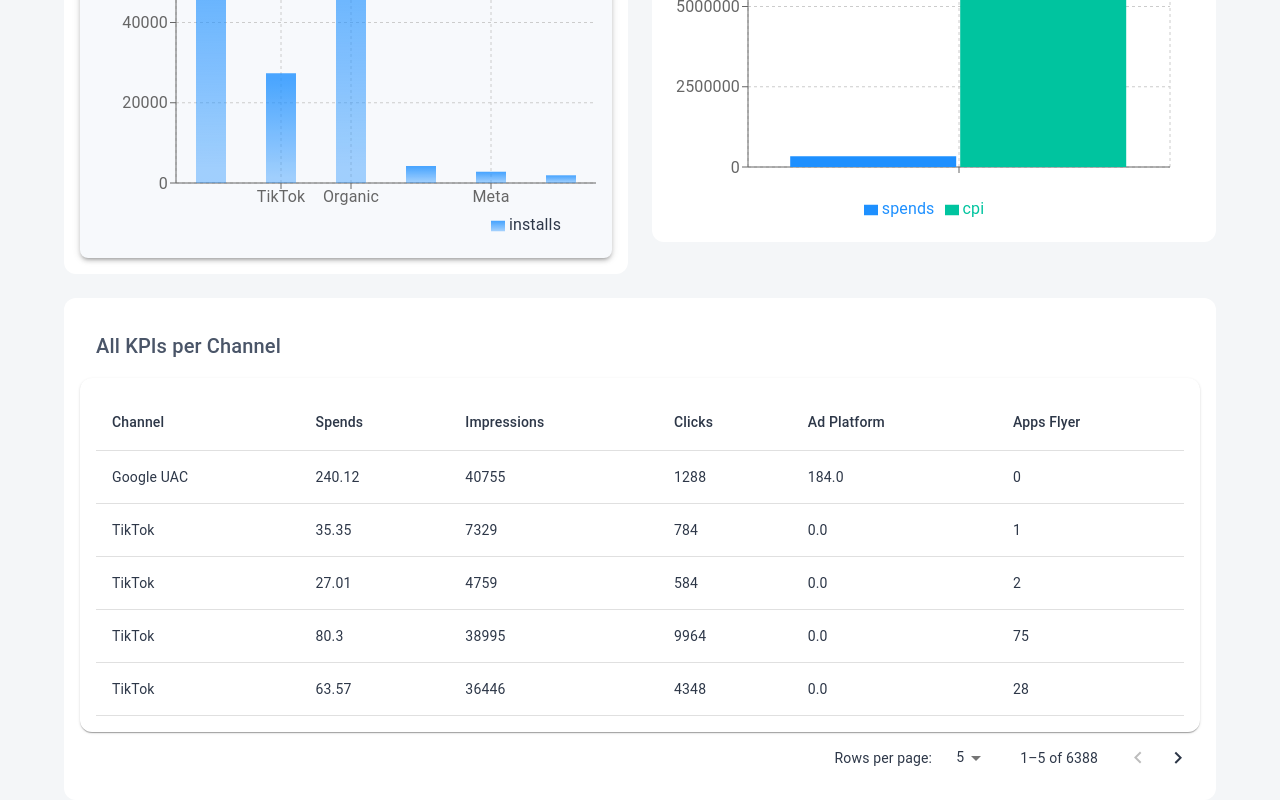
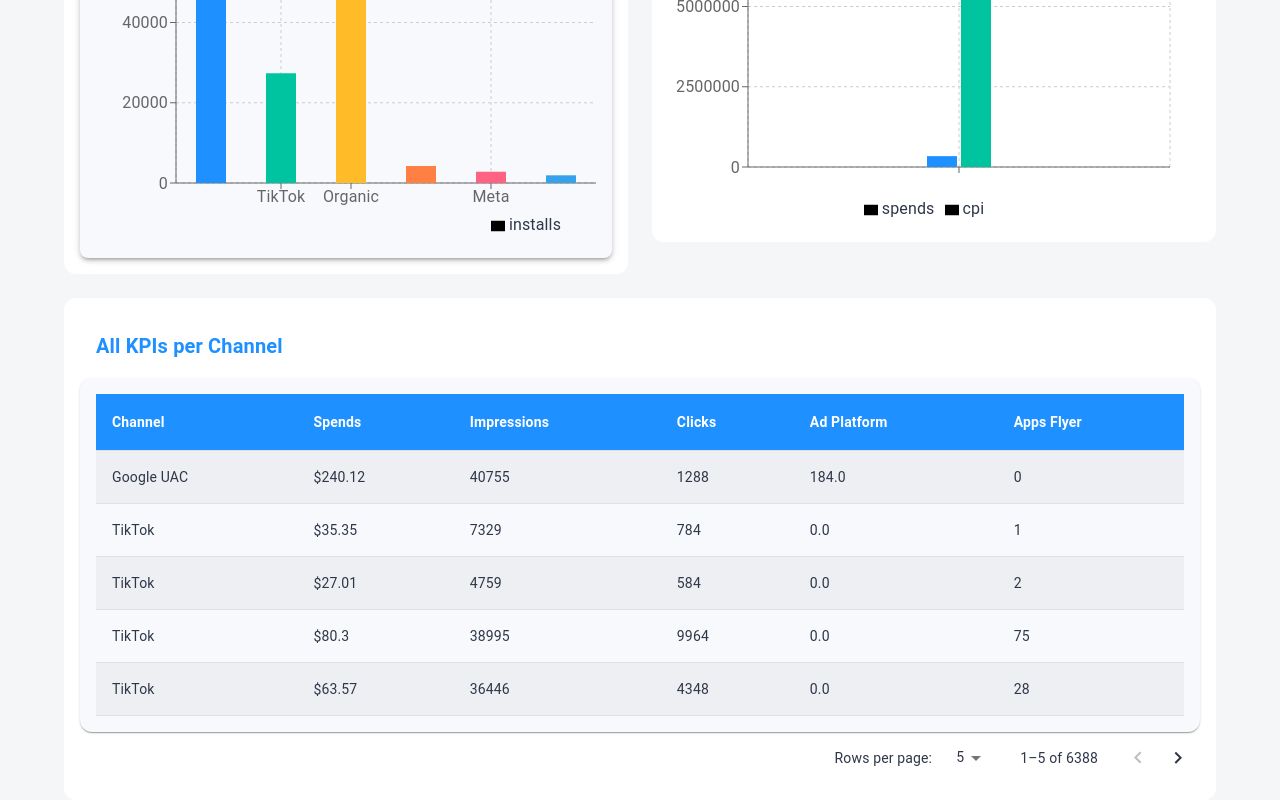
Before and after one commit to mdhanu11/platformance-frontend, a React (Create React App) app: page / in a window 1280 px wide. Shown: the part 1134-1934 px from the top of the page. Built offline with nearby package versions, Linux system fonts and the light colour scheme.

Commit message:
colors and animations added for grpahs

```diff
--- a/src/components/DayWiseGrpah.js
+++ b/src/components/DayWiseGrpah.js
@@ -1,5 +1,5 @@
 import React, { useEffect, useState } from 'react';
-import { BarChart, Bar, XAxis, YAxis, CartesianGrid, Tooltip, Legend, ResponsiveContainer } from 'recharts';
+import { BarChart, Bar, XAxis, YAxis, CartesianGrid, Tooltip, Legend, ResponsiveContainer, Cell } from 'recharts';
 import { Typography, Box } from '@mui/material';
 import Papa from 'papaparse';
 
@@ -38,10 +38,13 @@ const DailyGraph = () => {
     });
   }, []);
 
+  // Define a color palette
+  const colors = ['#1E90FF', '#00C49F', '#FFBB28', '#FF8042', '#FF6384', '#36A2EB', '#9966FF', '#FF9F40'];
+
   return (
     <Box>
       <Typography variant="h6" gutterBottom>
-        Date-wise Spends and CPI Investments
+        Day-wise Spends and CPI Investments
       </Typography>
       <Box sx={{ overflowX: 'auto' }}>
         <Box sx={{ width: `${data.length * 80}px`, minWidth: '100%' }}>
@@ -52,8 +55,16 @@ const DailyGraph = () => {
               <YAxis />
               <Tooltip />
               <Legend />
-              <Bar dataKey="spends" fill="#1E90FF" />
-              <Bar dataKey="cpi" fill="#00C49F" />
+              <Bar dataKey="spends" barSize={30}>
+                {data.map((entry, index) => (
+                  <Cell key={`cell-spends-${index}`} fill={colors[index % colors.length]} />
+                ))}
+              </Bar>
+              <Bar dataKey="cpi" barSize={30}>
+                {data.map((entry, index) => (
+                  <Cell key={`cell-cpi-${index}`} fill={colors[(index + 1) % colors.length]} />
+                ))}
+              </Bar>
             </BarChart>
           </ResponsiveContainer>
         </Box>
--- a/src/components/InstallsBreakdown.js
+++ b/src/components/InstallsBreakdown.js
@@ -1,5 +1,5 @@
 import React, { useEffect, useState } from 'react';
-import { BarChart, Bar, XAxis, YAxis, CartesianGrid, Tooltip, Legend, ResponsiveContainer } from 'recharts';
+import { BarChart, Bar, XAxis, YAxis, CartesianGrid, Tooltip, Legend, ResponsiveContainer, Cell } from 'recharts';
 import { Typography, Box, Paper } from '@mui/material';
 import Papa from 'papaparse';
 
@@ -33,6 +33,9 @@ const InstallsBreakdown = () => {
     });
   }, []);
 
+  // Define a color palette
+  const colors = ['#1E90FF', '#00C49F', '#FFBB28', '#FF8042', '#FF6384', '#36A2EB', '#9966FF', '#FF9F40'];
+
   return (
     <Box>
       <Typography variant="h6" gutterBottom>
@@ -43,18 +46,16 @@ const InstallsBreakdown = () => {
           <Box sx={{ width: `${data.length * 80}px`, minWidth: '100%' }}>
             <ResponsiveContainer width="100%" height={400}>
               <BarChart data={data} margin={{ top: 20, right: 30, left: 20, bottom: 5 }}>
-                <defs>
-                  <linearGradient id="colorUv" x1="0" y1="0" x2="0" y2="1">
-                    <stop offset="5%" stopColor="#1E90FF" stopOpacity={0.8} />
-                    <stop offset="95%" stopColor="#1E90FF" stopOpacity={0.4} />
-                  </linearGradient>
-                </defs>
                 <CartesianGrid strokeDasharray="3 3" />
                 <XAxis dataKey="channel" />
                 <YAxis />
                 <Tooltip />
                 <Legend />
-                <Bar dataKey="installs" fill="url(#colorUv)" barSize={30} />
+                <Bar dataKey="installs" barSize={30}>
+                  {data.map((entry, index) => (
+                    <Cell key={`cell-${index}`} fill={colors[index % colors.length]} />
+                  ))}
+                </Bar>
               </BarChart>
             </ResponsiveContainer>
           </Box>
--- a/src/components/KPITable.js
+++ b/src/components/KPITable.js
@@ -1,6 +1,24 @@
 import React, { useEffect, useState } from 'react';
 import { Table, TableBody, TableCell, TableContainer, TableHead, TableRow, Paper, Typography, Box, TablePagination } from '@mui/material';
 import Papa from 'papaparse';
+import { styled } from '@mui/material/styles';
+
+const StyledTableContainer = styled(TableContainer)(({ theme }) => ({
+  backgroundColor: '#f7f9fc',
+  borderRadius: '12px',
+}));
+
+const StyledTableCell = styled(TableCell)(({ theme }) => ({
+  backgroundColor: '#1e90ff',
+  color: theme.palette.common.white,
+  fontWeight: 'bold',
+}));
+
+const StyledTableRow = styled(TableRow)(({ theme }) => ({
+  '&:nth-of-type(odd)': {
+    backgroundColor: theme.palette.action.hover,
+  },
+}));
 
 const KPITable = () => {
   const [data, setData] = useState([]);
@@ -28,35 +46,35 @@ const KPITable = () => {
 
   return (
     <Box>
-      <Typography variant="h6" p={2}>
+      <Typography variant="h6" p={2} sx={{ color: '#1e90ff', fontWeight: 'bold' }}>
         All KPIs per Channel
       </Typography>
-      <TableContainer component={Paper}>
+      <StyledTableContainer component={Paper}>
         <Table>
           <TableHead>
             <TableRow>
-              <TableCell>Channel</TableCell>
-              <TableCell>Spends</TableCell>
-              <TableCell>Impressions</TableCell>
-              <TableCell>Clicks</TableCell>
-              <TableCell>Ad Platform</TableCell>
-              <TableCell>Apps Flyer</TableCell>
+              <StyledTableCell>Channel</StyledTableCell>
+              <StyledTableCell>Spends</StyledTableCell>
+              <StyledTableCell>Impressions</StyledTableCell>
+              <StyledTableCell>Clicks</StyledTableCell>
+              <StyledTableCell>Ad Platform</StyledTableCell>
+              <StyledTableCell>Apps Flyer</StyledTableCell>
             </TableRow>
           </TableHead>
           <TableBody>
             {data.slice(page * rowsPerPage, page * rowsPerPage + rowsPerPage).map((row) => (
-              <TableRow key={row.channel}>
+              <StyledTableRow key={row.channel}>
                 <TableCell>{row.channel}</TableCell>
-                <TableCell>{row.spends}</TableCell>
+                <TableCell>${row.spends}</TableCell>
                 <TableCell>{row.impressions}</TableCell>
                 <TableCell>{row.clicks}</TableCell>
                 <TableCell>{row.ad_platform}</TableCell>
                 <TableCell>{row.apps_flyer}</TableCell>
-              </TableRow>
+              </StyledTableRow>
             ))}
           </TableBody>
         </Table>
-      </TableContainer>
+      </StyledTableContainer>
       <TablePagination
         component="div"
         count={data.length}
--- a/src/components/MonthlyGraph.js
+++ b/src/components/MonthlyGraph.js
@@ -1,5 +1,5 @@
 import React, { useEffect, useState } from 'react';
-import { BarChart, Bar, XAxis, YAxis, CartesianGrid, Tooltip, Legend, ResponsiveContainer } from 'recharts';
+import { BarChart, Bar, XAxis, YAxis, CartesianGrid, Tooltip, Legend, ResponsiveContainer, Cell } from 'recharts';
 import { Typography, Box } from '@mui/material';
 import Papa from 'papaparse';
 
@@ -38,6 +38,9 @@ const MonthlyGraph = () => {
     });
   }, []);
 
+  // Define a color palette
+  const colors = ['#1E90FF', '#00C49F', '#FFBB28', '#FF8042', '#FF6384', '#36A2EB', '#9966FF', '#FF9F40'];
+
   return (
     <Box>
       <Typography variant="h6" gutterBottom>
@@ -50,8 +53,16 @@ const MonthlyGraph = () => {
           <YAxis />
           <Tooltip />
           <Legend />
-          <Bar dataKey="spends" fill="#1E90FF" />
-          <Bar dataKey="cpi" fill="#00C49F" />
+          <Bar dataKey="spends" barSize={30}>
+            {data.map((entry, index) => (
+              <Cell key={`cell-spends-${index}`} fill={colors[index % colors.length]} />
+            ))}
+          </Bar>
+          <Bar dataKey="cpi" barSize={30}>
+            {data.map((entry, index) => (
+              <Cell key={`cell-cpi-${index}`} fill={colors[(index + 1) % colors.length]} />
+            ))}
+          </Bar>
         </BarChart>
       </ResponsiveContainer>
     </Box>
--- a/src/components/WeeklyRevenueGraph.js
+++ b/src/components/WeeklyRevenueGraph.js
@@ -1,5 +1,5 @@
 import React, { useEffect, useState } from 'react';
-import { BarChart, Bar, XAxis, YAxis, CartesianGrid, Tooltip, Legend, ResponsiveContainer } from 'recharts';
+import { BarChart, Bar, XAxis, YAxis, CartesianGrid, Tooltip, Legend, ResponsiveContainer, Cell } from 'recharts';
 import { Typography, Box, Paper } from '@mui/material';
 import Papa from 'papaparse';
 import moment from 'moment';
@@ -40,6 +40,9 @@ const WeeklyRevenueGraph = () => {
     });
   }, []);
 
+  // Define a color palette
+  const colors = ['#1E90FF', '#00C49F', '#FFBB28', '#FF8042', '#FF6384', '#36A2EB', '#9966FF', '#FF9F40'];
+
   return (
     <Box>
       <Typography variant="h6" gutterBottom>
@@ -50,18 +53,28 @@ const WeeklyRevenueGraph = () => {
           <Box sx={{ width: `${data.length * 80}px`, minWidth: '100%' }}>
             <ResponsiveContainer width="100%" height={400}>
               <BarChart data={data} margin={{ top: 20, right: 30, left: 20, bottom: 5 }}>
-                <CartesianGrid strokeDasharray="3 3" vertical={false} />
-                <XAxis dataKey="week" tick={{ fill: '#B0BEC5' }} />
-                <YAxis tick={{ fill: '#B0BEC5' }} />
-                <Tooltip contentStyle={{ backgroundColor: '#FFFFFF', borderRadius: '8px' }} />
-                <Legend />
-                <defs>
-                  <linearGradient id="colorSpends" x1="0" y1="0" x2="0" y2="1">
-                    <stop offset="5%" stopColor="#1E90FF" stopOpacity={0.8} />
-                    <stop offset="95%" stopColor="#1E90FF" stopOpacity={0.4} />
-                  </linearGradient>
-                </defs>
-                <Bar dataKey="spends" fill="url(#colorSpends)" barSize={30} radius={[10, 10, 0, 0]} />
+                <CartesianGrid strokeDasharray="3 3" vertical={false} stroke="#E0E0E0" />
+                <XAxis dataKey="week" tick={{ fill: '#757575' }} />
+                <YAxis tick={{ fill: '#757575' }} />
+                <Tooltip
+                  contentStyle={{
+                    backgroundColor: '#FFFFFF',
+                    borderRadius: '10px',
+                    boxShadow: '0px 0px 10px rgba(0, 0, 0, 0.1)',
+                  }}
+                />
+                <Legend wrapperStyle={{ paddingTop: '10px' }} />
+                <Bar
+                  dataKey="spends"
+                  barSize={30}
+                  radius={[10, 10, 0, 0]}
+                  animationDuration={1500}
+                  animationBegin={500}
+                >
+                  {data.map((entry, index) => (
+                    <Cell key={`cell-${index}`} fill={colors[index % colors.length]} />
+                  ))}
+                </Bar>
               </BarChart>
             </ResponsiveContainer>
           </Box>
```
